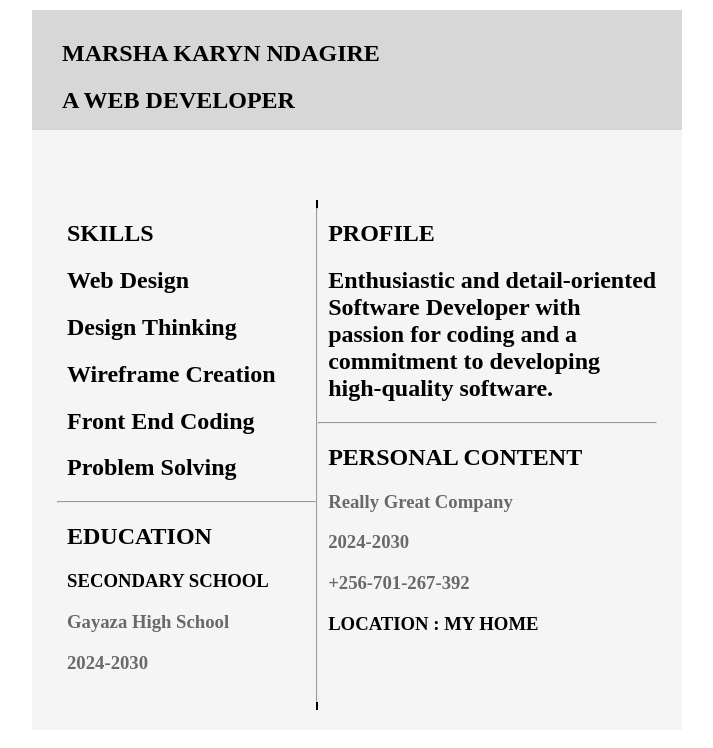
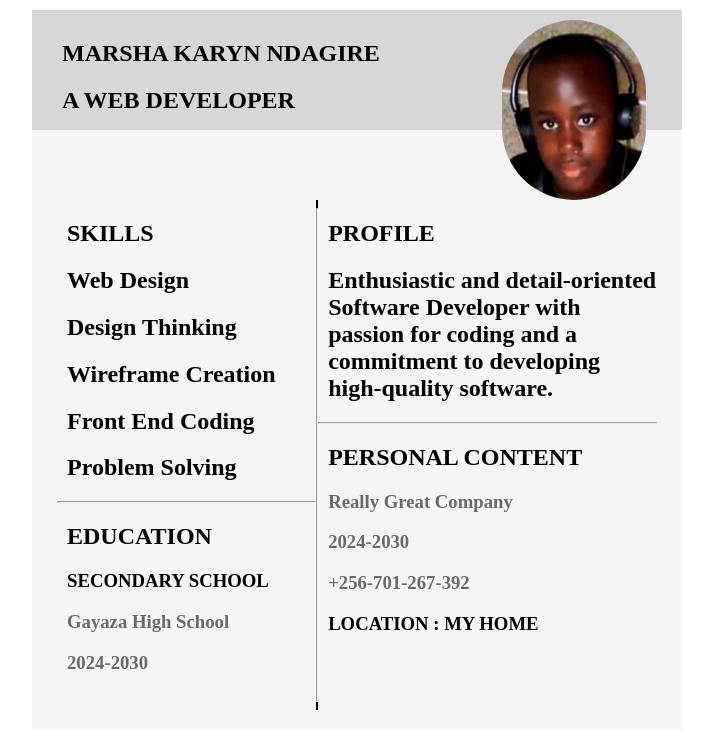
Before and after one commit to NDAGIREMARSHA/MY-PROFILE, a plain HTML site: page index.html in a window 1280 px wide. Shown: the whole page, without its empty margins (283-996 px from the left). Drawn offline with Linux system fonts and the light colour scheme.

Commit message:
added a profile photo

```diff
--- a/index.html
+++ b/index.html
@@ -14,7 +14,7 @@
                 <h2 class="plates">A WEB DEVELOPER</h2>
             </div>
             <div class="cloth">
-                <img src="c:\Users\marsha.ndagire\Documents\WhatsApp Image 2023-12-27 at 20.41.46_59929ecd.jpg" alt="">
+                <img src="WhatsApp Image 2023-12-27 at 20.41.46_59929ecd.jpg" alt="">
             </div>
         </div>
         <div class="floor">
```
Also changed, not shown: WhatsApp Image 2023-12-27 at 20.41.46_59929ecd.jpg (added).
